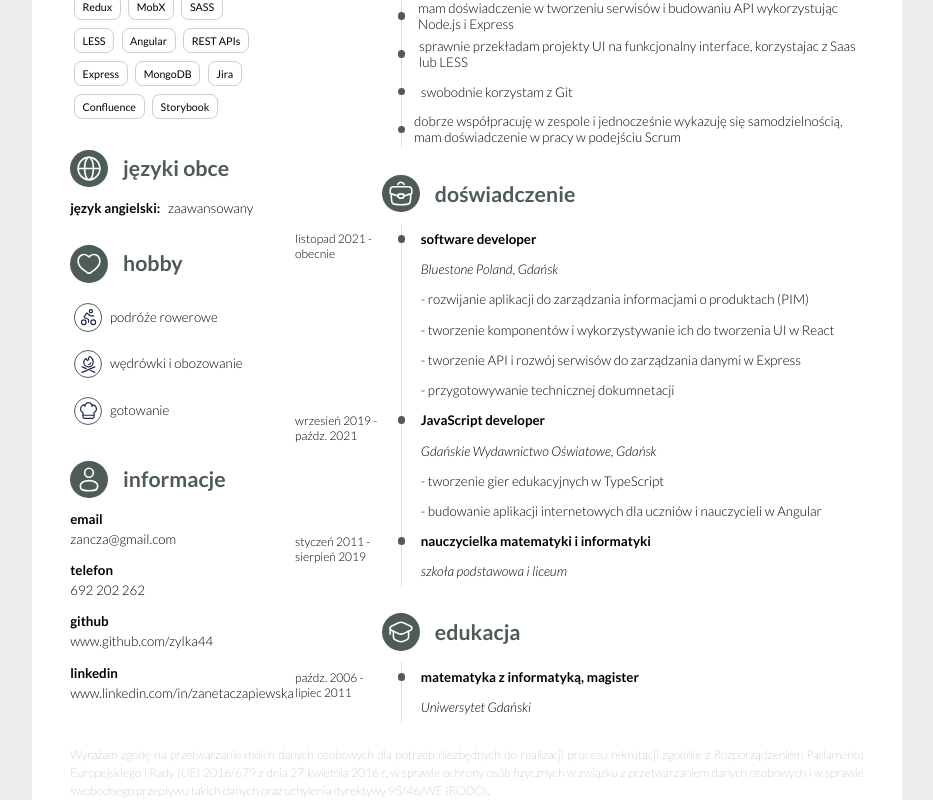
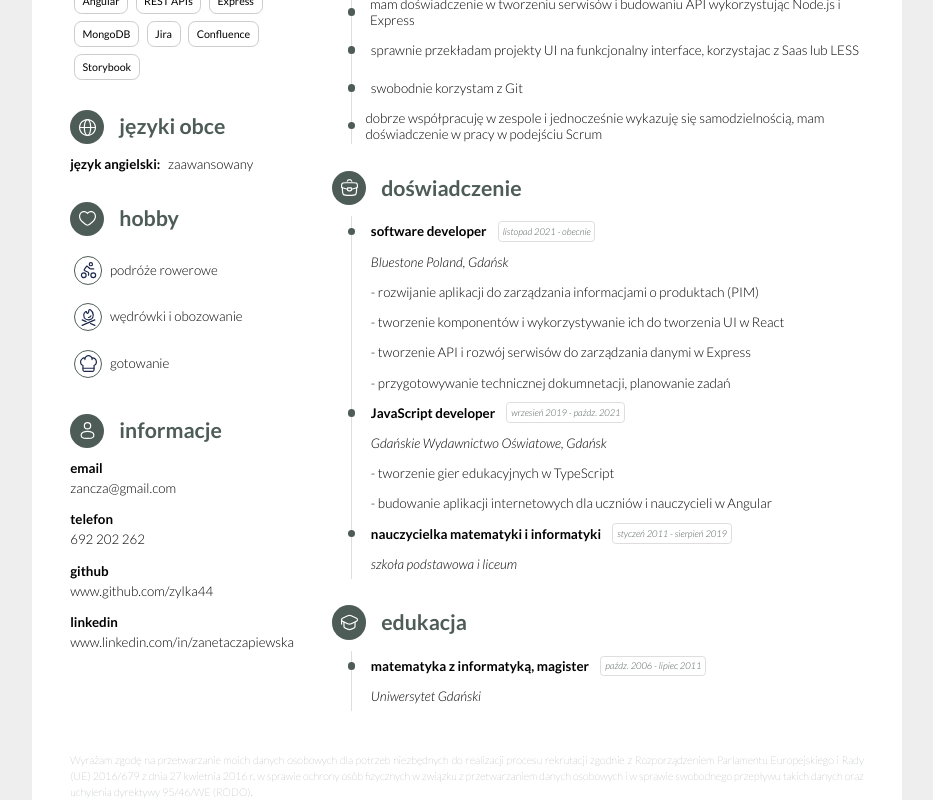
Before and after one commit to zylka44/cv, a React (Create React App) app: page / in a window 1280 px wide. Shown: the part 398-1198 px from the top of the page, without its empty margins (173-1106 px from the left). Built offline with nearby package versions, Linux system fonts and the light colour scheme; a web font is replaced by a local one.

Commit message:
Redesign

```diff
--- a/src/App.scss
+++ b/src/App.scss
@@ -7,7 +7,7 @@ $purple: #5b216c;
   grid:
     "portrait   header" 15%
     "additional main  " 85%
-    / 25% 75%;
+    / 33% 67%;
   position: relative;
   width: 210mm;
   height: 297mm;
@@ -17,7 +17,7 @@ $purple: #5b216c;
 
 .portrait {
   display: flex;
-  justify-content: flex-start;
+  justify-content: center;
   align-items: center;
   grid-area: portrait;
 
@@ -26,6 +26,7 @@ $purple: #5b216c;
     height: 45mm;
     border-radius: 50%;
     overflow: hidden;
+    border: 1px solid #cccccc;
 
     img {
       width: 100%;
@@ -51,6 +52,8 @@ $purple: #5b216c;
     margin: 5mm 0;
     text-align: justify;
     line-height: 20pt;
+    font-size: 10pt;
+    font-weight: 400;
   }
 }
 
@@ -124,7 +127,6 @@ $purple: #5b216c;
 
 .main-info {
   grid-area: main;
-  margin: 0 0 5mm 30mm;
 
   .item {
     font-size: 10pt;
@@ -220,7 +222,7 @@ $purple: #5b216c;
     width: 210;
     margin: 0 10mm;
     color: $green;
-    font-size: 9pt;
+    font-size: 8pt;
     font-weight: 200;
     line-height: 1.5;
     text-align: justify;
@@ -248,13 +250,13 @@ $purple: #5b216c;
   justify-content: center;
   align-items: center;
   background-color: $green;
-  width: 10mm;
-  height: 10mm;
+  width: 9mm;
+  height: 9mm;
   border-radius: 50%;
 
   img {
-    width: 7mm;
-    height: 7mm;
+    width: 5mm;
+    height: 5mm;
   }
 }
 
@@ -291,11 +293,13 @@ $purple: #5b216c;
 }
 
 .period {
-  position: absolute;
-  left: -23mm;
-  top: 2mm;
-  width: 25mm;
-  font-size: 9pt;
+  margin-left: 3mm;
+  font-size: 7pt;
+  font-style: italic;
+  color: $green;
+  border: 1px solid #dedede;
+  padding: 1mm;
+  border-radius: 1mm;
 }
 
 @media print {
--- a/src/App.tsx
+++ b/src/App.tsx
@@ -166,13 +166,12 @@ function App() {
               return (
                 <div className="item">
                   <div className="row">
-                    <div className="period">
-                      {work.start} -<br />
-                      {work.end}
-                    </div>
                     <div className="dot"></div>
                     <div className="line"></div>
                     <p className="position">{work.position}</p>
+                    <span className="period">
+                      {work.start} - {work.end}
+                    </span>
                   </div>
                   <div className="row">
                     <div className="line"></div>
@@ -202,15 +201,14 @@ function App() {
             {educationInfo?.map((education) => (
               <div className="item">
                 <div className="row">
-                  <div className="period">
-                    {education.start} -<br />
-                    {education.end}
-                  </div>
                   <div className="dot"></div>
                   <div className="line"></div>
                   <p className="field">
                     {education.field}, {education.grade}
                   </p>
+                  <span className="period">
+                    {education.start} - {education.end}
+                  </span>
                 </div>
                 <div className="row">
                   <div className="line"></div>
--- a/src/myInfoEn.ts
+++ b/src/myInfoEn.ts
@@ -61,7 +61,7 @@ export const myInfoEn = {
       details: [
         "developing PIM functionality in React and Node.js",
         "developing internal modules",
-        "preparing technical documentation for end users and developers",
+        "preparing technical documentation for users and developers, task planning",
       ],
     },
     {
--- a/src/myInfoPl.ts
+++ b/src/myInfoPl.ts
@@ -61,7 +61,7 @@ export const myInfoPl = {
         "rozwijanie aplikacji do zarządzania informacjami o produktach (PIM)",
         "tworzenie komponentów i wykorzystywanie ich do tworzenia UI w React",
         "tworzenie API i rozwój serwisów do zarządzania danymi w Express ",
-        "przygotowywanie technicznej dokumnetacji",
+        "przygotowywanie technicznej dokumnetacji, planowanie zadań",
       ],
     },
     {
```
